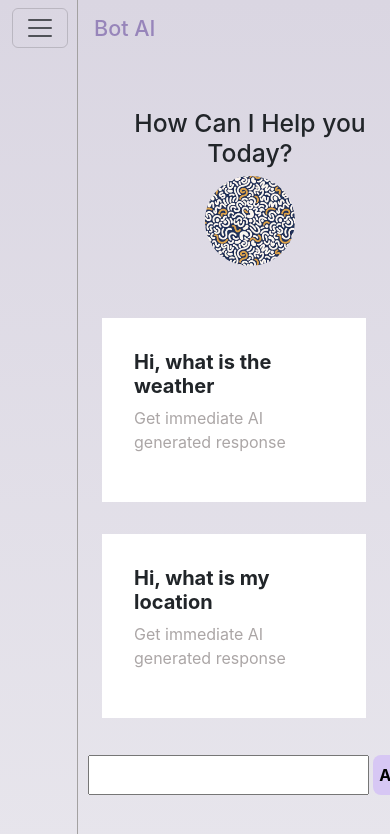
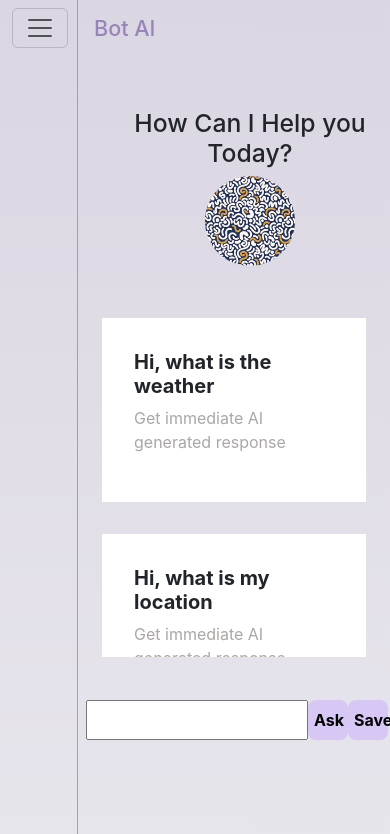
Before and after one commit to TejaswiniBeleshe/Bot--AI, a React (Create React App) app: page / in a window 390 px wide. Shown: the top 834 px of the page. Built offline with nearby package versions, Linux system fonts and the light colour scheme.

Commit message:
modified search fun

```diff
--- a/src/components/BotContent/BotContent.module.css
+++ b/src/components/BotContent/BotContent.module.css
@@ -10,6 +10,7 @@
 @media(max-width:475px){
     .botContent{
       width: 100%;
+      height: 70%;
       overflow-x: hidden;
     }
   }
--- a/src/components/Search/Search.module.css
+++ b/src/components/Search/Search.module.css
@@ -1,7 +1,7 @@
 .searchDiv{
     /* border: 1px solid yellow; */
     height: 12%;
-    position: fixed;
+    /* position: fixed; */
 
 }
 .ipDiv{
@@ -37,6 +37,7 @@ button{
 @media(max-width:900px) {
     .searchDiv{
         padding: 0 .5rem;
+        height: 15%;
     }
     .btn{
         width: 40px;
```
